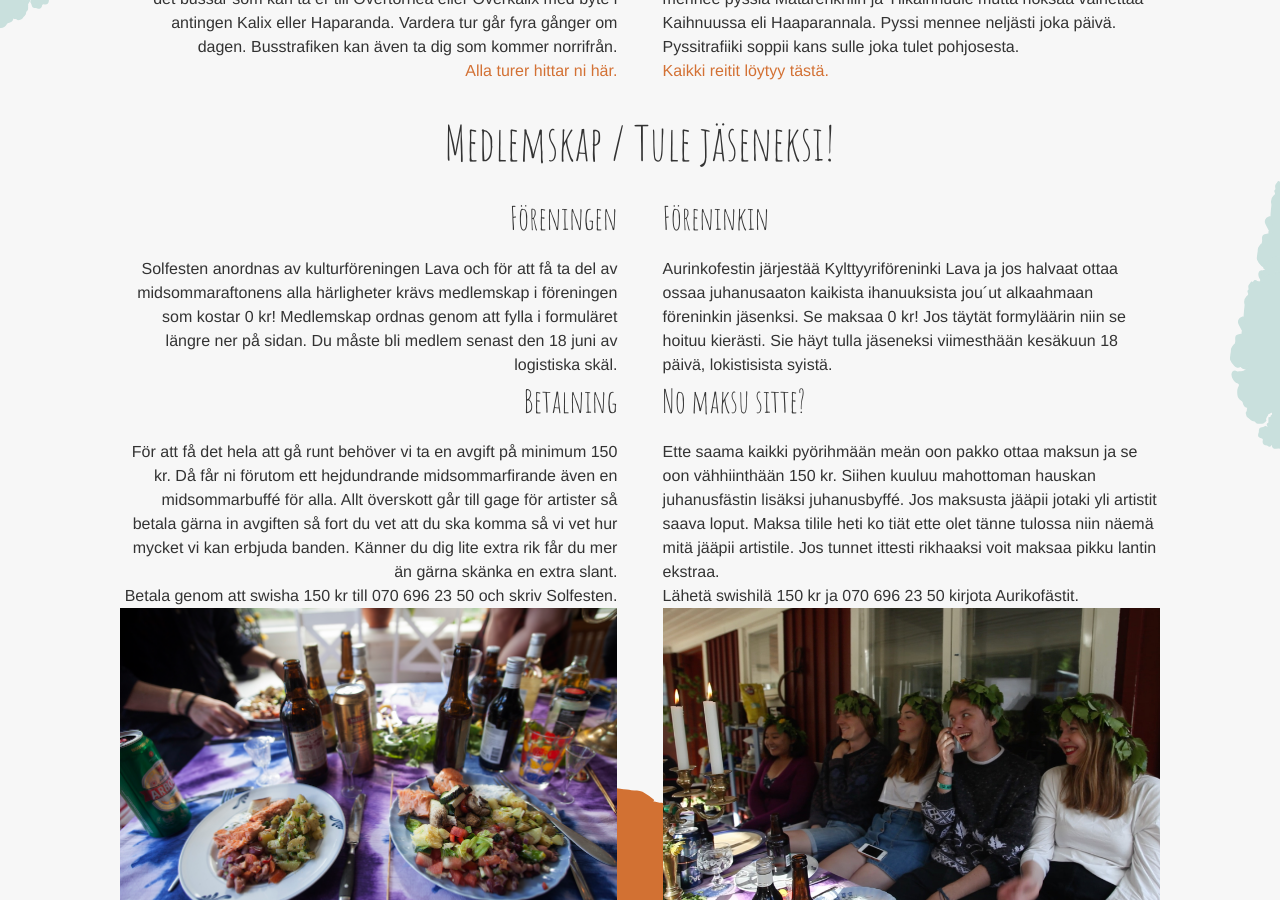
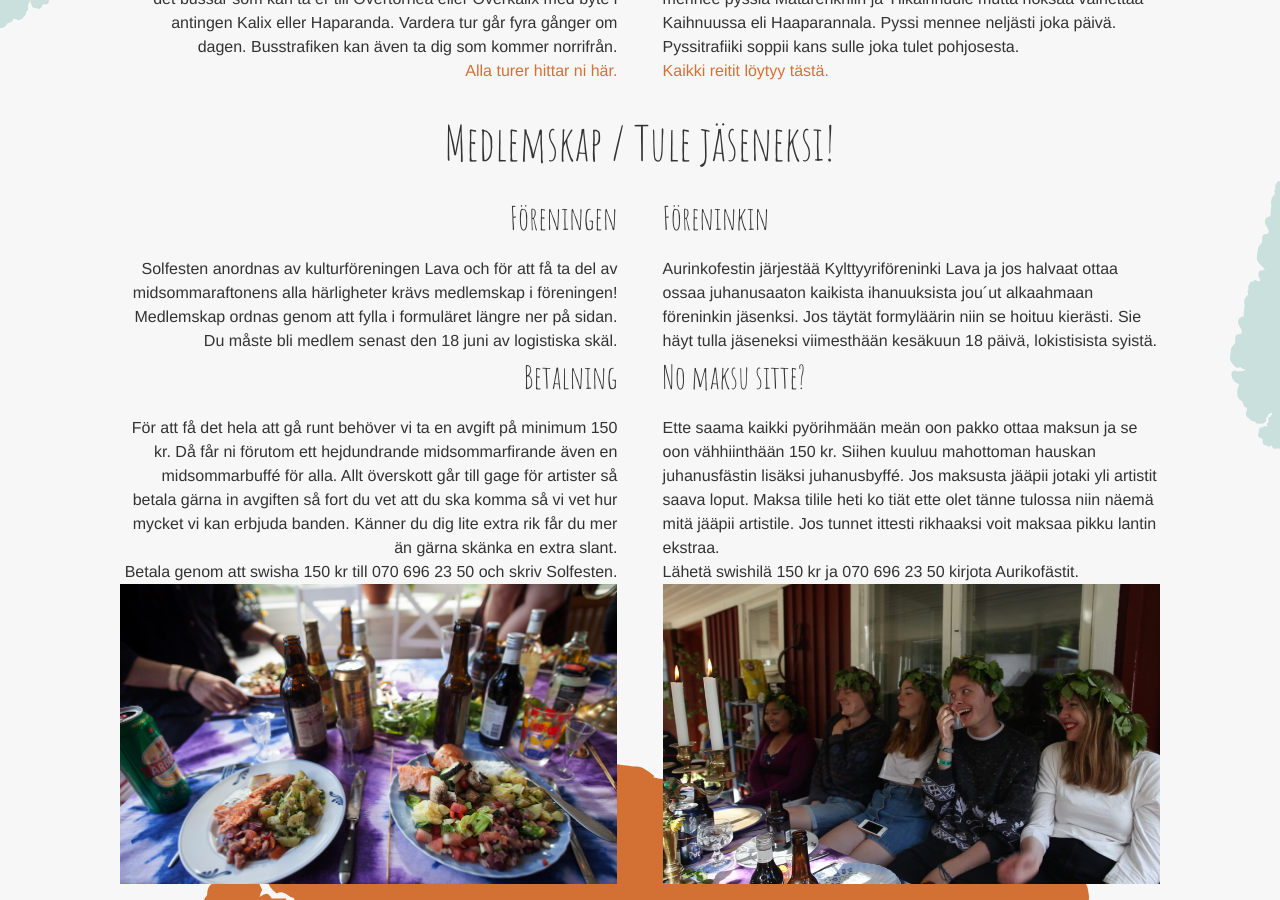
Before and after one commit to kulturlava/kulturlava.github.io, a Jekyll site: the page built from index.md, in a window 1280 px wide and 900 px high, scrolled down 2949 px. Built offline with Jekyll 4.4.1, drawn with Linux system fonts in a browser that asks for light colours; some web fonts are replaced.

Commit message:
Edit strings for membership.p

```diff
--- a/_data/strings/fit.yaml
+++ b/_data/strings/fit.yaml
@@ -70,7 +70,7 @@ membership:
         p: >
             Aurinkofestin järjestää Kylttyyriföreninki Lava ja jos halvaat
             ottaa ossaa juhanusaaton kaikista ihanuuksista jou´ut alkaahmaan
-            föreninkin jäsenksi. Se maksaa 0 kr! Jos täytät formyläärin niin
+            föreninkin jäsenksi. Jos täytät formyläärin niin
             se hoituu kierästi. Sie häyt tulla jäseneksi viimesthään kesäkuun
             18 päivä, lokistisista syistä.
     payment:
--- a/_data/strings/sv.yaml
+++ b/_data/strings/sv.yaml
@@ -69,7 +69,7 @@ membership:
         p: >
             Solfesten anordnas av kulturföreningen Lava och för
             att få ta del av midsommaraftonens alla härligheter krävs
-            medlemskap i föreningen som kostar 0 kr! Medlemskap ordnas genom
+            medlemskap i föreningen! Medlemskap ordnas genom
             att fylla i formuläret längre ner på sidan. Du måste bli medlem
             senast den 18 juni av logistiska skäl.
     payment:
```
